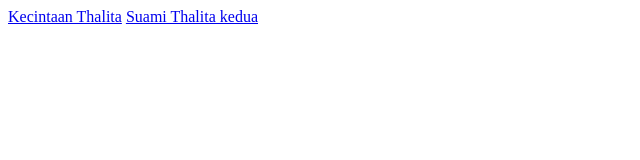
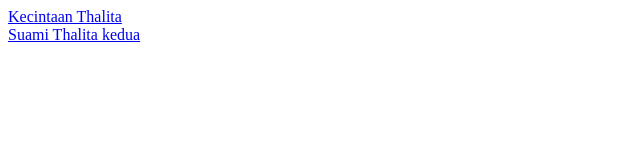
Before and after one commit to fifi-nana/Fifiii, a plain HTML site: page index.html in a window 1280 px wide. Shown: the whole page, without its empty margins (0-640 px from the left). Drawn offline with Linux system fonts and the light colour scheme.

Commit message:
Update index.html

```diff
--- a/index.html
+++ b/index.html
@@ -6,7 +6,7 @@
     <title>Hello</title>
 </head>
 <body>
-<a href="https://omniscient-readers-viewpoint.fandom.com/wiki/Kim_Dokja">Kecintaan Thalita</a>
+<div><a href="https://omniscient-readers-viewpoint.fandom.com/wiki/Kim_Dokja">Kecintaan Thalita</a></div>
 <a href="https://genshin-impact.fandom.com/wiki/Kaedehara_Kazuha" target="_blank">Suami Thalita kedua</a>
 </body>
 </html>
```
